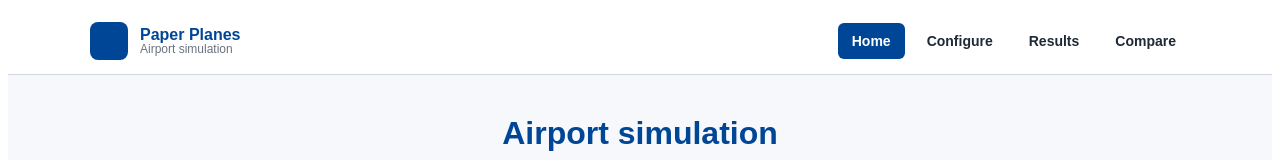
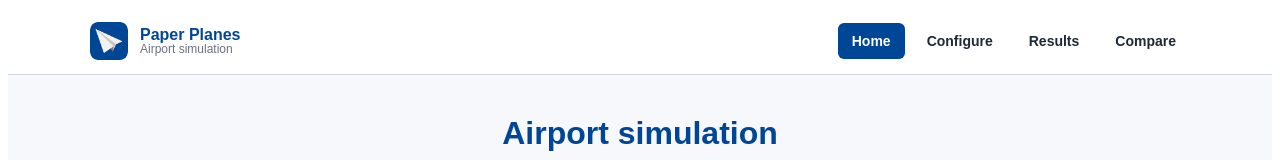
Before and after one commit to pinkie-py/paper-planes, a Next.js app in the folder web-client/: page / in a window 1280 px wide. Shown: the top 160 px of the page. Built offline with nearby package versions, Linux system fonts and the light colour scheme.

Commit message:
added logo

```diff
--- a/web-client/components/header.tsx
+++ b/web-client/components/header.tsx
@@ -2,6 +2,7 @@
 
 import React from "react";
 import Link from "next/link";
+import Image from "next/image";
 import CompareButton from "./compare_button";
 
 import { usePathname } from "next/navigation";
@@ -33,7 +34,13 @@ export default function header() {
     <header style={{ background: "#fff", borderBottom: `1px solid ${BORDER}` }}>
       <div style={{ maxWidth: 1100, margin: "0 auto", padding: "14px 20px", display: "flex", alignItems: "center", justifyContent: "space-between" }}>
         <div style={{ display: "flex", alignItems: "center", gap: 12 }}>
-          <div style={{ width: 38, height: 38, borderRadius: 8, background: DS_BLUE }} />
+          <Image
+            src="/logo1.png"
+            alt="Paper Planes logo"
+            width={38}
+            height={38}
+            style={{ borderRadius: 8, objectFit: "contain" }}
+          />
           <div style={{ lineHeight: 1.1 }}>
             <div style={{ fontWeight: 800, color: DS_BLUE }}>Paper Planes</div>
             <div style={{ fontSize: 12, color: "#6b7280" }}>Airport simulation</div>
```
Also changed, not shown: web-client/public/logo1.png (added).
